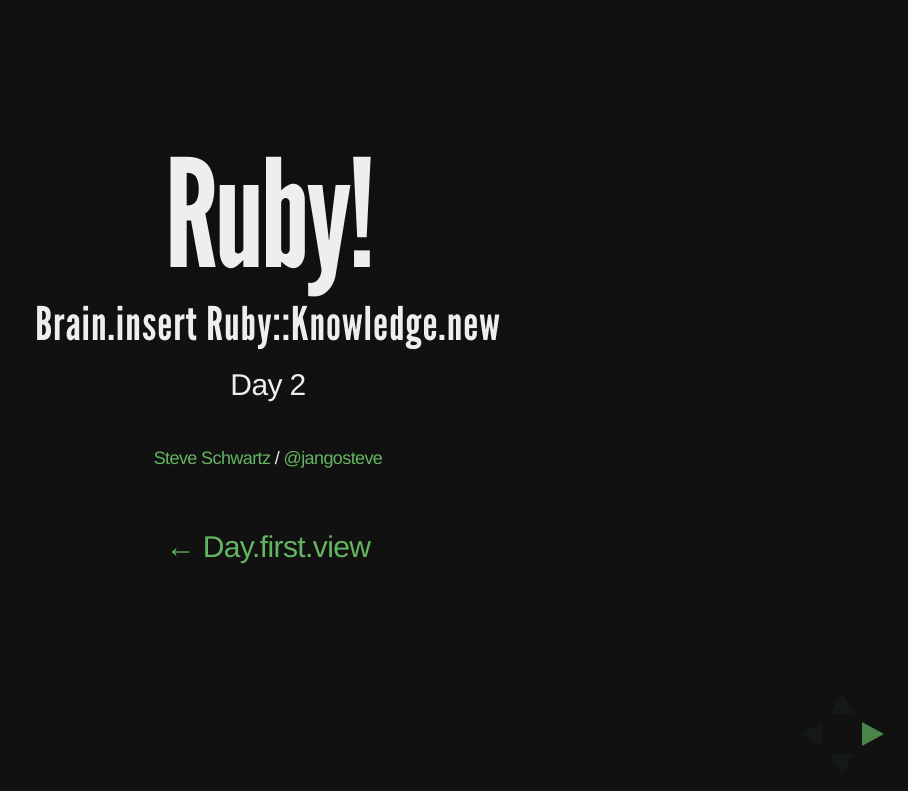
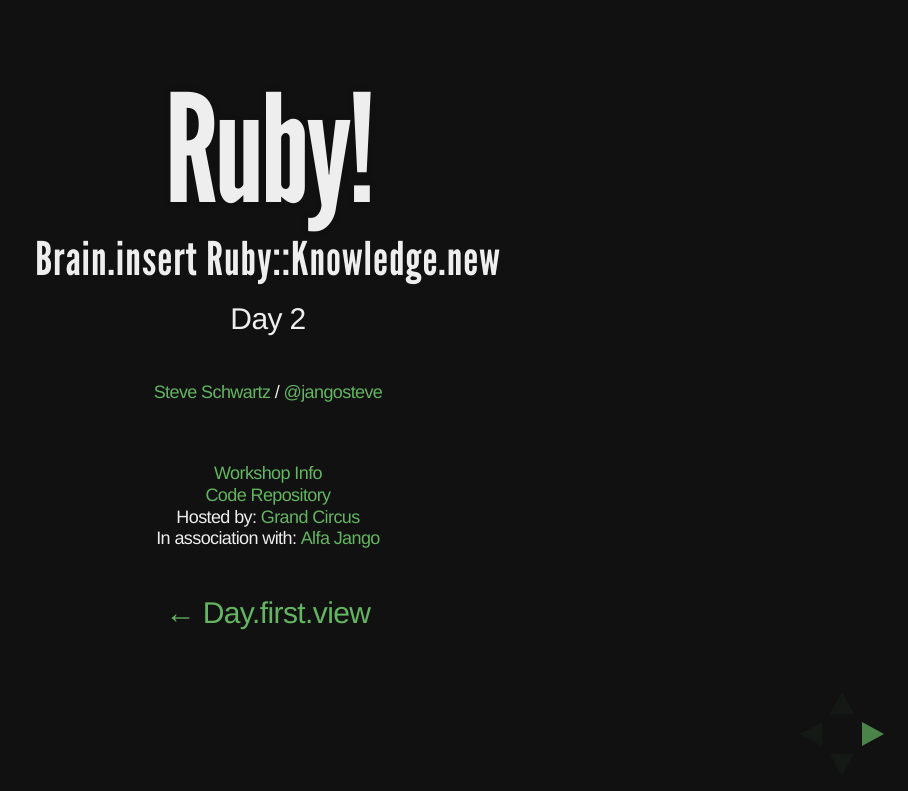
Before and after one commit to JangoSteve/ruby-workshop-presentation, a website: page day2.html in a window 1280 px wide. Shown: the whole page, without its empty margins (372-1280 px from the left). Drawn offline with nearby package versions, Linux system fonts and the light colour scheme.

Commit message:
Added workshop info and links to title slides.

```diff
--- a/day2.html
+++ b/day2.html
@@ -43,6 +43,12 @@
           <p>Day 2</p>
           <p>
             <small><a href="http://jangosteve.com">Steve Schwartz</a> / <a href="https://twitter.com/jangosteve">@jangosteve</a></small>
+          </p>
+          <p>
+            <small style="display: block;"><a href="http://grandcircus.co/workshops/ruby-programming">Workshop Info</a></small>
+            <small style="display: block;"><a href="https://github.com/JangoSteve/ruby-workshop">Code Repository</a></small>
+            <small style="display: block;">Hosted by: <a href="http://grandcircus.co/">Grand Circus</a></small>
+            <small style="display: block;">In association with: <a href="http://www.alfajango.com/">Alfa Jango</a></small>
           </p>
           <p><a href="index.html">&larr; Day.first.view</a></p>
         </section>
```
Also changed, not shown: index.html (+6 -0 lines).
